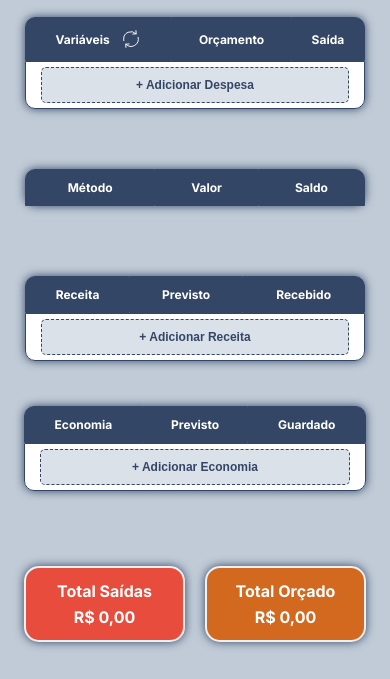
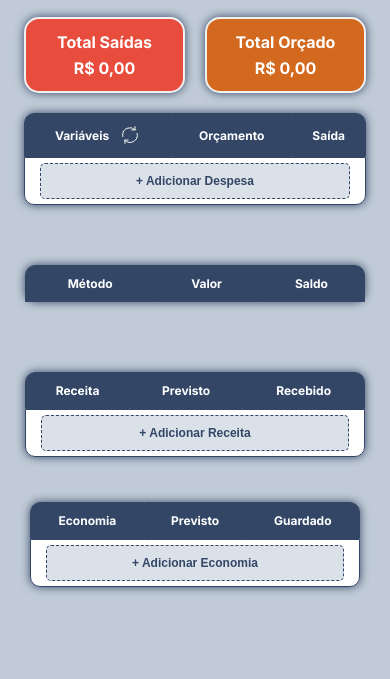
Before and after one commit to eb-nascimento/Gestor-Financeiro, a website with bundled scripts: page public/budget.html in a window 390 px wide. Shown: the part 196-875 px from the top of the page. After the commit the page ends 844 px from the top, so only its background shows below. Built offline with nearby package versions, Linux system fonts and the light colour scheme; no server answers.

```diff
--- a/public/budget.html
+++ b/public/budget.html
@@ -37,6 +37,18 @@
             </button>
           </div>
         </div>
+
+        <div class="mostrador-valor" id="mostrador-valor-top">
+          <div id="valorSaida" class="valor">
+            <h2>Total Saídas</h2>
+            <h2>R$ 0,00</h2>
+          </div>
+          <div id="valorOrçado" class="valor">
+            <h2>Total Orçado</h2>
+            <h2>R$ 0,00</h2>
+          </div>
+        </div>
+
         <table class="despesas">
           <thead>
             <tr>
@@ -76,7 +88,7 @@
       </section>
       <section class="section-orçamento" id="orçamento-right">
         <section id="sectionValores">
-          <div id="mostrador-valor">
+          <div class="mostrador-valor" id="mostrador-valor-bottom">
             <div id="valorSaida" class="valor">
               <h2>Total Saídas</h2>
               <h2>R$ 0,00</h2>
--- a/public/css/budget.css
+++ b/public/css/budget.css
@@ -115,7 +115,7 @@
   background-color: #fff;
 }
 
-#sectionValores {
+.sectionValores {
   display: flex;
   flex-direction: column;
   align-items: center;
@@ -179,12 +179,22 @@
   width: 30%;
 }
 
-#mostrador-valor {
+.mostrador-valor {
+  margin-top: 20px;
+  margin-bottom: 20px;
   display: flex;
   flex-direction: row;
   justify-content: center;
   gap: 20px;
   width: 100%;
+}
+
+#mostrador-valor-top {
+  display: none;
+}
+
+.grafico {
+  margin-top: 50px;
 }
 
 /* ============================================= */
@@ -249,6 +259,14 @@
 }
 
 @media (max-width: 1166px) {
+  #mostrador-valor-top {
+    display: flex;
+  }
+
+  #mostrador-valor-bottom {
+    display: none;
+  }
+
   #section-orçamento {
     flex-wrap: wrap;
     gap: 5%;
@@ -290,6 +308,9 @@
 }
 
 @media (max-width: 830px) {
+  #sectionValores {
+    display: none;
+  }
   .section-orçamento {
     width: 80%;
     justify-content: center;
```
